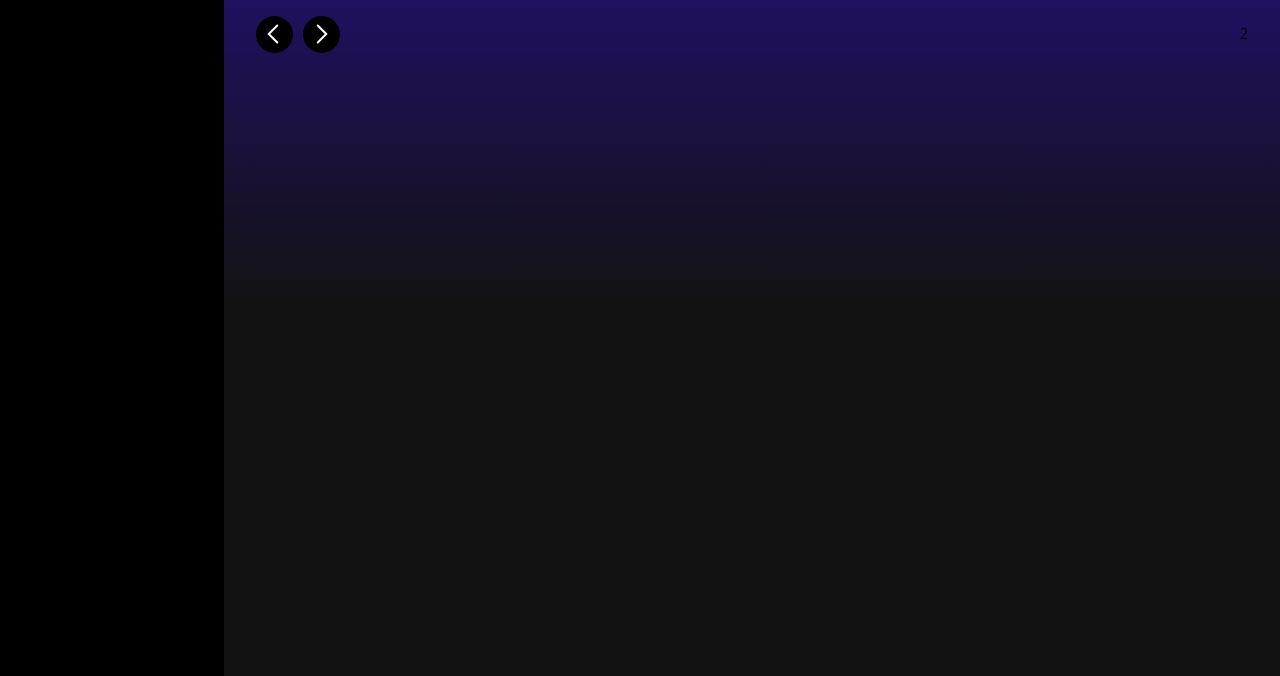
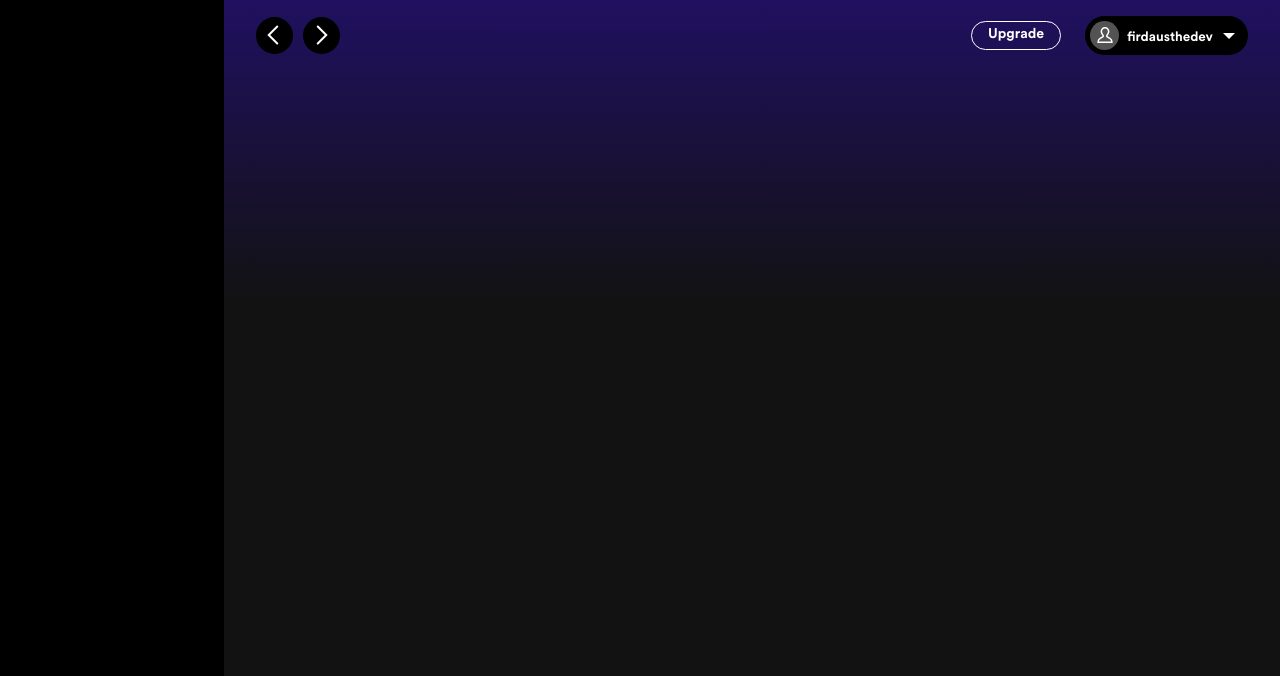
Before and after one commit to firdausthedev/daily-UI, a plain HTML site: page index.html in a window 1280 px wide. Shown: the top 676 px of the page. Drawn offline with Linux system fonts and the light colour scheme.

Commit message:
add user profile container

```diff
--- a/css/main.css
+++ b/css/main.css
@@ -14,6 +14,11 @@
 @font-face {
   font-family: spotifyLight;
   src: url('../font/spotify/CircularSpotifyText-Light.otf');
+}
+
+@font-face {
+  font-family: spotifyBold;
+  src: url('../font/spotify/CircularSpotifyText-Bold.otf');
 }
 
 :root {
@@ -320,6 +325,76 @@ body::-webkit-scrollbar {
   justify-content: space-between;
   align-items: center;
 }
+
+.spotify .content .content-1 .profile {
+  justify-content: center;
+  align-items: center;
+  display: flex;
+}
+
+.spotify .content .content-1 .profile .profile-upgrade {
+  justify-content: center;
+  align-items: center;
+  display: flex;
+  border: 0.1px solid white;
+  border-radius: 2rem;
+  margin-right: 1.5rem;
+  padding: 0.3rem 1rem;
+}
+
+.spotify .content .content-1 .profile .profile-upgrade p {
+  color: white;
+  font-size: 14px;
+  font-family: spotifyBold, sans-serif;
+}
+
+.spotify .content .content-1 .profile .profile-container {
+  display: flex;
+  justify-content: center;
+  align-items: center;
+  border-radius: 2rem;
+  padding: 5px;
+  background: #000;
+  gap: 0.5rem;
+}
+
+.spotify .content .content-1 .profile .profile-container > p {
+  color: white;
+  font-size: 13.333px;
+  font-family: spotifyBold, sans-serif;
+  margin-top: 5px;
+}
+
+.spotify .content .content-1 .profile .profile-container .profile-dropdown {
+  fill: white;
+  margin-right: 6px;
+}
+
+.spotify
+  .content
+  .content-1
+  .profile
+  .profile-container
+  .profile-img-container {
+  background-color: #535353;
+  width: 1.8rem;
+  height: 1.8rem;
+  border-radius: 50%;
+  display: flex;
+  justify-content: center;
+  align-items: center;
+}
+
+.spotify
+  .content
+  .content-1
+  .profile
+  .profile-container
+  .profile-img-container
+  .user-profile {
+  fill: white;
+}
+
 .spotify .content .content-1 .nav-container .controls-container {
   display: flex;
   align-items: center;
--- a/index.html
+++ b/index.html
@@ -29,7 +29,36 @@
                 </svg>
               </div>
             </div>
-            <div class="profile">2</div>
+            <div class="profile">
+              <div class="profile-upgrade">
+                <p>Upgrade</p>
+              </div>
+              <div class="profile-container">
+                <div class="profile-img-container">
+                  <svg
+                    role="img"
+                    height="16"
+                    width="16"
+                    viewBox="0 0 16 16"
+                    class="user-profile"
+                  >
+                    <path
+                      d="M6.233.371a4.388 4.388 0 015.002 1.052c.421.459.713.992.904 1.554.143.421.263 1.173.22 1.894-.078 1.322-.638 2.408-1.399 3.316l-.127.152a.75.75 0 00.201 1.13l2.209 1.275a4.75 4.75 0 012.375 4.114V16H.382v-1.143a4.75 4.75 0 012.375-4.113l2.209-1.275a.75.75 0 00.201-1.13l-.126-.152c-.761-.908-1.322-1.994-1.4-3.316-.043-.721.077-1.473.22-1.894a4.346 4.346 0 01.904-1.554c.411-.448.91-.807 1.468-1.052zM8 1.5a2.888 2.888 0 00-2.13.937 2.85 2.85 0 00-.588 1.022c-.077.226-.175.783-.143 1.323.054.921.44 1.712 1.051 2.442l.002.001.127.153a2.25 2.25 0 01-.603 3.39l-2.209 1.275A3.25 3.25 0 001.902 14.5h12.196a3.25 3.25 0 00-1.605-2.457l-2.209-1.275a2.25 2.25 0 01-.603-3.39l.127-.153.002-.001c.612-.73.997-1.52 1.052-2.442.032-.54-.067-1.097-.144-1.323a2.85 2.85 0 00-.588-1.022A2.888 2.888 0 008 1.5z"
+                    ></path>
+                  </svg>
+                </div>
+                <p>firdausthedev</p>
+                <svg
+                  role="img"
+                  height="16"
+                  width="16"
+                  class="profile-dropdown"
+                  viewBox="0 0 16 16"
+                >
+                  <path d="M14 6l-6 6-6-6h12z"></path>
+                </svg>
+              </div>
+            </div>
           </div>
         </div>
       </div>
```
